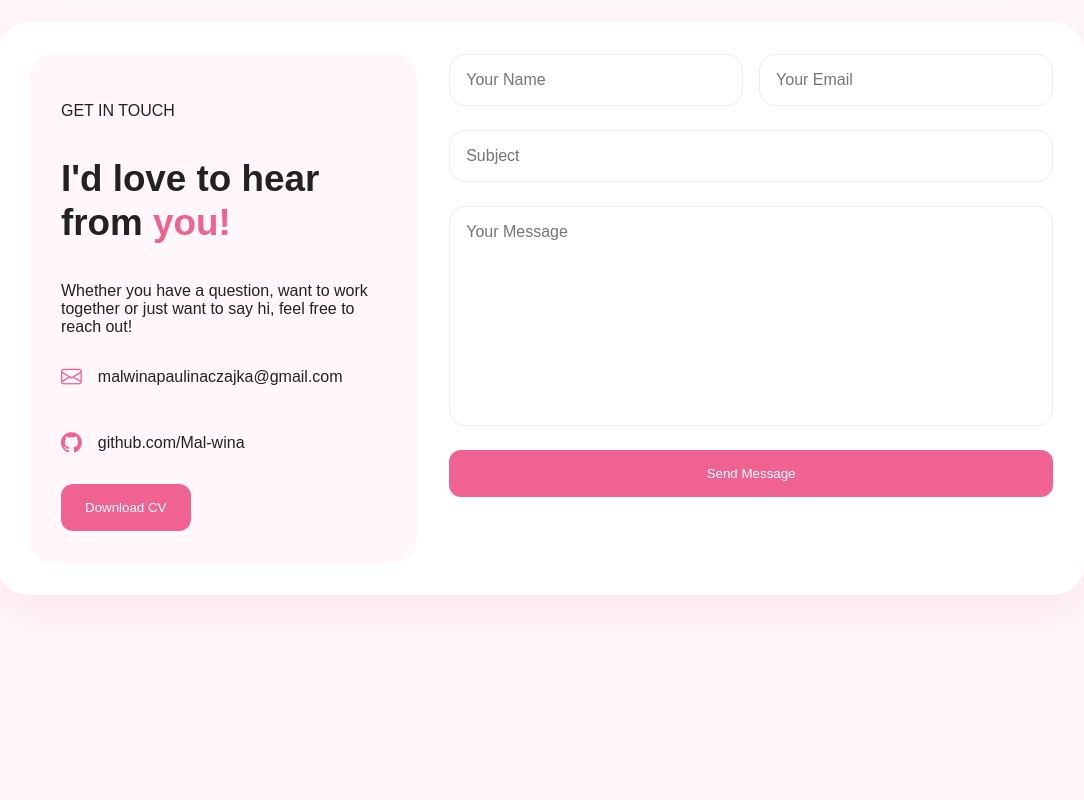
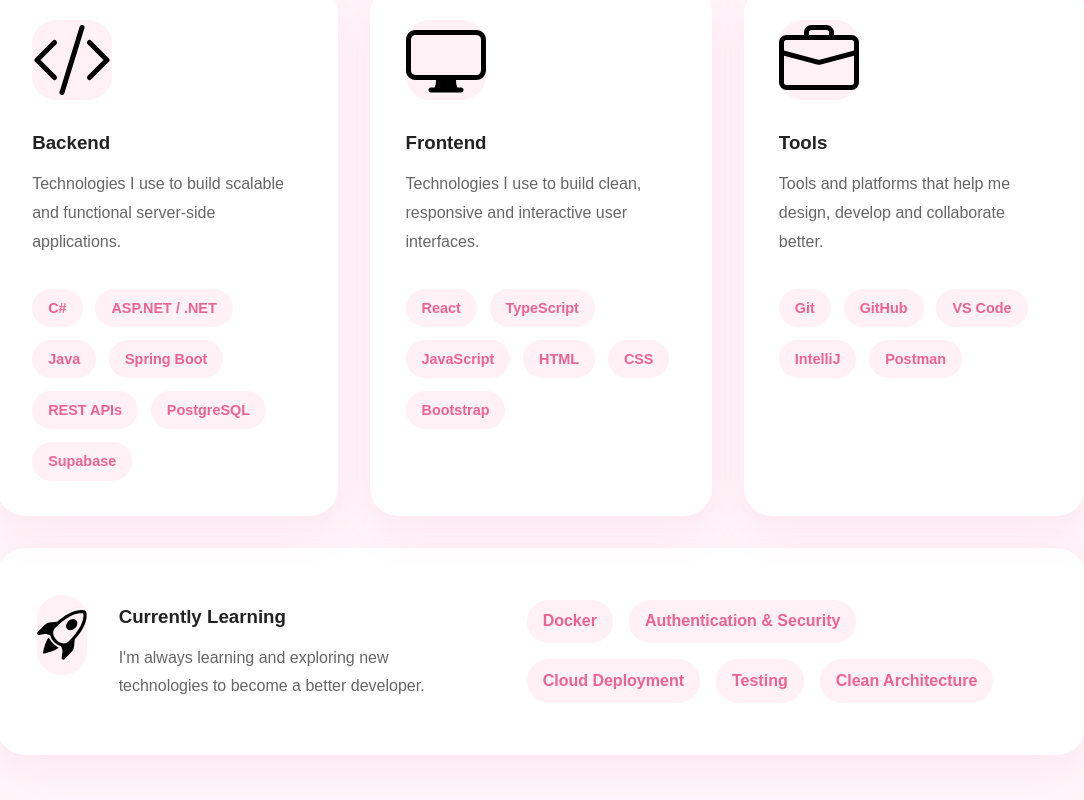
Before and after one commit to Mal-wina/Portfolio, a React app in the folder portfolio/: page / in a window 1280 px wide. Shown: the part 2720-3520 px from the top of the page, without its empty margins (99-1183 px from the left). Before the commit the page ends 3475 px from the top, so only its background shows below. Built offline with nearby package versions, Linux system fonts and the light colour scheme; the HTML template or start-up script is replaced by a standard one.

Commit message:
added skills section

```diff
--- a/portfolio/package.json
+++ b/portfolio/package.json
@@ -12,6 +12,7 @@
   "dependencies": {
     "bootstrap-icons": "^1.13.1",
     "react": "^19.2.6",
+    "react-bootstrap-icons": "^1.11.6",
     "react-dom": "^19.2.6",
     "react-router-dom": "^7.15.1"
   },
--- a/portfolio/src/App.css
+++ b/portfolio/src/App.css
@@ -275,6 +275,142 @@ button {
   }
 }
 
+.skills-section {
+  max-width: 1200px;
+  margin: 7rem auto;
+  padding: 0 2rem;
+}
+
+.skills-heading {
+  font-size: 2rem;
+  text-align: center;
+  margin-bottom: 1rem;
+  font-weight: 800;
+}
+
+.skills-heading span {
+  color:#f06292;
+}
+
+.skills-subtext {
+  text-align: center;
+  color:#666;
+  margin-bottom: 3rem;
+  font-size: 1rem;
+}
+
+.skills-grid {
+  display: grid;
+  grid-template-columns: repeat(3, 1fr);
+  gap: 2rem;
+}
+
+.skills-card {
+  background: white;
+  border-radius: 28px;
+  padding: 2.2rem;
+  box-shadow: 0 15px 40px rgba(240, 98, 146, 0.1);
+}
+
+.skills-card h3 {
+  margin-bottom: 1rem;
+}
+
+.skills-card p {
+  color:#666;
+  line-height: 1.8;
+  margin-bottom: 2rem;
+}
+
+.skills-icon {
+  width: 80px;
+  height: 80px;
+  background: #fff1f6;
+  border-radius: 24px;
+  display: flex;
+  align-items: center;
+  justify-content: center;
+  margin-bottom: 2rem;
+}
+
+.skills-icon svg {
+  font-size: 1.5rem;
+  color:#f06292;
+}
+
+.skills-tags {
+  display: flex;
+  flex-wrap: wrap;
+  gap: 0.8rem;
+}
+
+.skills-tags span {
+  background: #fff1f6;
+  color: #f06292;
+  padding: 0.7rem 1rem;
+  border-radius: 999px;
+  font-weight: 600;
+  font-size: 0.9rem;
+}
+
+.learning-card {
+  margin-top: 2rem;
+  background: white;
+  border-radius: 28px;
+  padding: 2.5rem;
+  display: flex;
+  justify-content: space-between;
+  gap: 3rem;
+  align-items: center;
+  box-shadow: 0 15px 40px rgba(240, 98, 146, 0.1);
+}
+
+.learning-left {
+  display: flex;
+  align-items: center;
+  gap: 2rem;
+}
+
+.learning-left h3 {
+  margin-bottom: 0.7rem;
+}
+
+.learning-left p {
+  color: #666;
+  line-height: 1.7;
+}
+
+.learning-tags {
+  display: flex;
+  flex-wrap: wrap;
+  gap: 1rem;
+}
+
+.learning-tags span {
+  background: #fff1f6;
+  color: #f06292;
+  padding: 0.8rem 1rem;
+  border-radius: 999px;
+  font-weight: 600;
+}
+
+/*mobile*/
+
+@media (max-width: 900px) {
+  .skills-grid {
+    grid-template-columns: 1fr;
+  }
+
+  .learning-card {
+    flex-direction: column;
+    align-items: start;
+  }
+
+  .skills-heading {
+    font-size: 3rem;
+  }
+}
+
 .github-card{
   background: white;
   padding:2rem;
--- a/portfolio/src/components/Skills.tsx
+++ b/portfolio/src/components/Skills.tsx
@@ -0,0 +1,111 @@
+import { CodeSlash, Display, Briefcase, RocketTakeoff } from "react-bootstrap-icons";
+
+function Skills() {
+    return (
+        <section id="skills" className="skills-section">
+
+            <h2 className="skills-heading">What I do <span>Best</span></h2>
+
+            <p className="skills-subtext">
+                Here are the technologies, tools and platforms I work with.
+            </p>
+
+            <div className="skills-grid">
+                <div className="skills-card">
+                    <div className="skills-icon">
+                        <CodeSlash />
+                    </div>
+
+                    <h3>Backend</h3>
+
+                    <p>
+                        Technologies I use to build scalable and functional
+                        server-side applications.
+                    </p>
+
+                    <div className="skills-tags">
+                        <span>C#</span>
+                        <span>ASP.NET / .NET</span>
+                        <span>Java</span>
+                        <span>Spring Boot</span>
+                        <span>REST APIs</span>
+                        <span>PostgreSQL</span>
+                        <span>Supabase</span>
+                    </div>
+                </div>
+
+
+                <div className="skills-card">
+                    <div className="skills-icon">
+                        <Display />
+                    </div>
+
+                    <h3>Frontend</h3>
+
+                    <p>
+                        Technologies I use to build clean, responsive and
+                        interactive user interfaces.
+                    </p>
+
+                    <div className="skills-tags">
+                        <span>React</span>
+                        <span>TypeScript</span>
+                        <span>JavaScript</span>
+                        <span>HTML</span>
+                        <span>CSS</span>
+                        <span>Bootstrap</span>
+                    </div>
+                </div>
+
+                <div className="skills-card">
+                    <div className="skills-icon">
+                        <Briefcase />
+                    </div>
+
+                    <h3>Tools</h3>
+
+                    <p>
+                        Tools and platforms that help me design, develop
+                        and collaborate better.
+                    </p>
+
+                    <div className="skills-tags">
+                         <span>Git</span>
+                        <span>GitHub</span>
+                        <span>VS Code</span>
+                        <span>IntelliJ</span>
+                        <span>Postman</span>
+                    </div>
+                </div>
+            </div>
+
+            <div className="learning-card">
+
+                <div className="learning-left">
+                    <div className="skills-icon">
+                        <RocketTakeoff />
+                    </div>
+
+                    <div>
+                        <h3>Currently Learning</h3>
+
+                        <p>
+                            I'm always learning and exploring new technologies
+                            to become a better developer.
+                        </p>
+                    </div>
+                </div>
+
+                <div className="learning-tags">
+                     <span>Docker</span>
+                    <span>Authentication & Security</span>
+                    <span>Cloud Deployment</span>
+                    <span>Testing</span>
+                    <span>Clean Architecture</span>
+                </div>
+            </div>
+        </section>
+    );
+}
+
+export default Skills;
--- a/portfolio/src/pages/Home.tsx
+++ b/portfolio/src/pages/Home.tsx
@@ -1,7 +1,8 @@
 import Hero from "../components/Hero";
 import Projects from "../components/Projects";
 import GitHubStats from "../components/GitHubStats";
-import Contact from "../components/Contact.tsx";
+import Contact from "../components/Contact";
+import Skills from "../components/Skills";
 
 function Home() {
   return (
@@ -19,6 +20,10 @@ function Home() {
         <GitHubStats />
       </section>
 
+      <section id="skills">
+        <Skills />
+      </section>
+
       <section id="contact">
         <Contact />
       </section>
```
Also changed, not shown: 1 other file (tests, documents, lock files or other folders).
